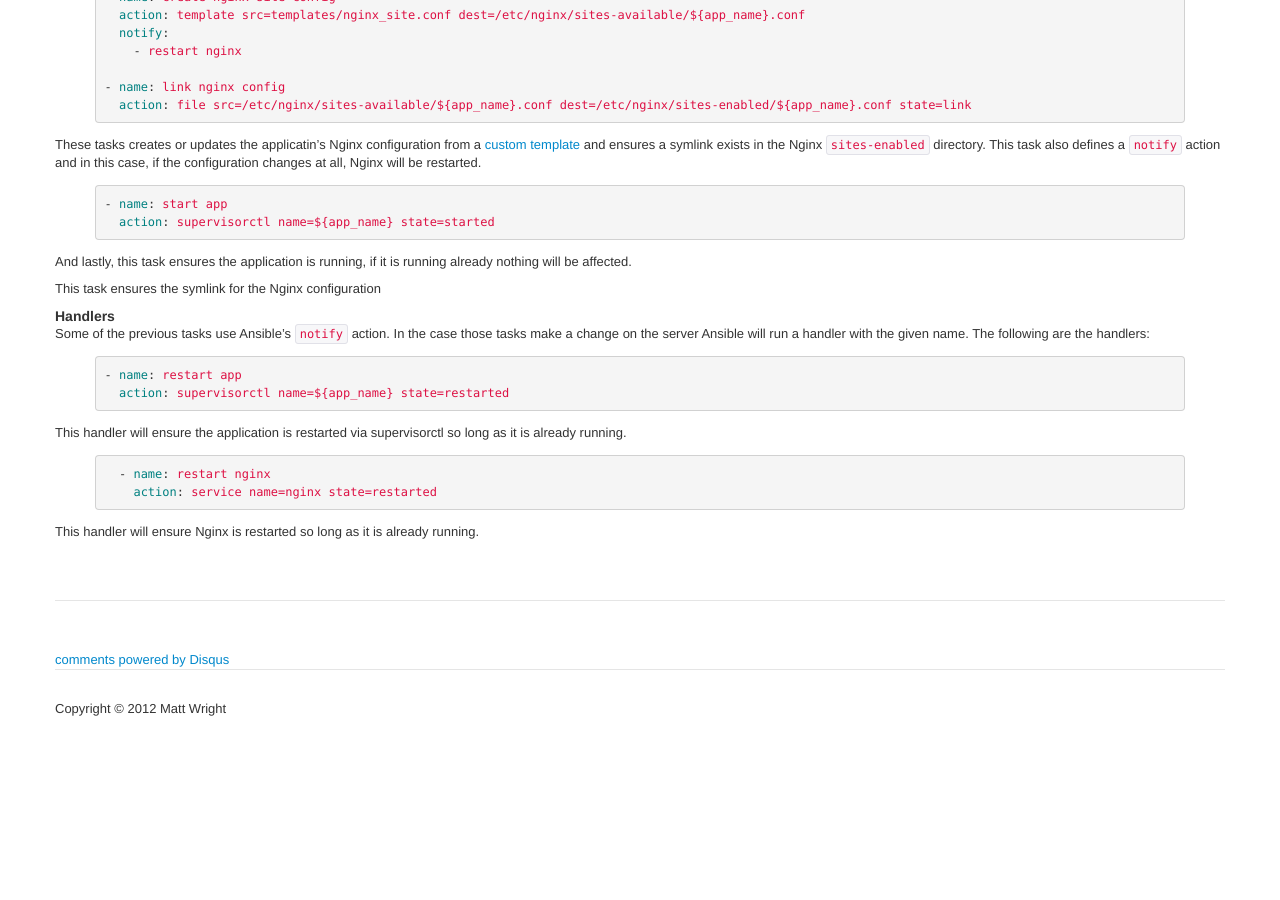
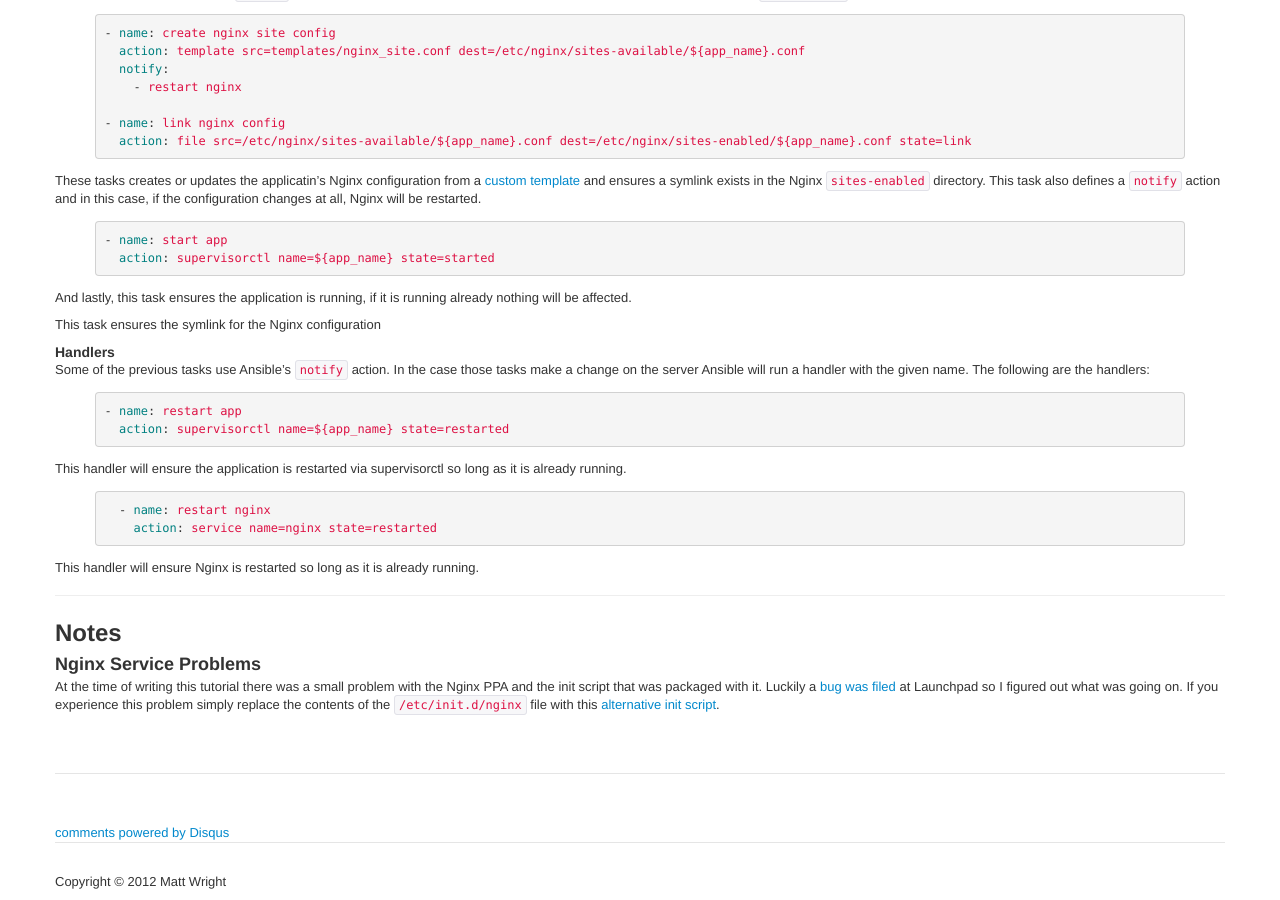
Before and after one commit to mattupstate/mattupstate.github.io, a Jekyll site: the page built from _posts/2011-08-14-nginx-uwsgi-and-web-py-and-my-new-job.markdown, in a window 1280 px wide and 900 px high, scrolled down 4623 px. Built offline with Jekyll 4.4.1, drawn with Linux system fonts in a browser that asks for light colours; nearby versions of some CDN libraries; some web fonts are replaced; Markdown is read by kramdown in place of the engine named in the settings; comment, search, counter and statistics services are not loaded; before the commit the page ends 5350 px from its top, so only the background shows below that; some of the changed text lies outside the part shown.

Commit message:
Update post with error info

```diff
--- a/_posts/2011-08-14-nginx-uwsgi-and-web-py-and-my-new-job.markdown
+++ b/_posts/2011-08-14-nginx-uwsgi-and-web-py-and-my-new-job.markdown
@@ -25,9 +25,11 @@ In this article you will learn how to use [Ansible](http://ansible.github.com) t
 3. [The Flask/WSGI Application](#application)
 4. [Server Setup](#server-setup)
 5. [Application Deployment](#application-deployment)
-6. [Further Reading](#further-reading)
+6. [Playbooks Explained](#playbooks-explained)
     * [server_setup.yml](#server_setup.yml)
     * [deploy.yml](#deploy.yml)
+7. [Notes](#notes)
+    * [Nginx Service Problems](#nginx-service-problems)
 
 ---
 ## <a id="ansible"></a>Ansible
@@ -328,3 +330,10 @@ This handler will ensure the application is restarted via supervisorctl so long
 {% endhighlight %}
 
 This handler will ensure Nginx is restarted so long as it is already running.
+
+---
+##<a id="notes"></a>Notes
+
+###<a id="nginx-service-problems"></a>Nginx Service Problems
+
+At the time of writing this tutorial there was a small problem with the Nginx PPA and the init script that was packaged with it. Luckily a [bug was filed](https://bugs.launchpad.net/nginx/+bug/1033856) at Launchpad so I figured out what was going on. If you experience this problem simply replace the contents of the `/etc/init.d/nginx` file with this [alternative init script](https://launchpadlibrarian.net/112190683/nginx.txt).
```
Also changed, not shown: other parts of _posts/2011-08-14-nginx-uwsgi-and-web-py-and-my-new-job.markdown (+1 -1 lines).
